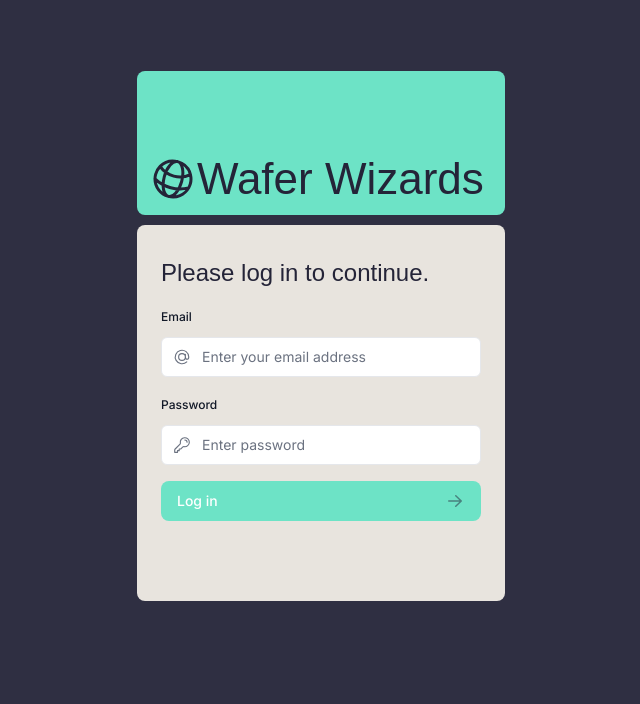
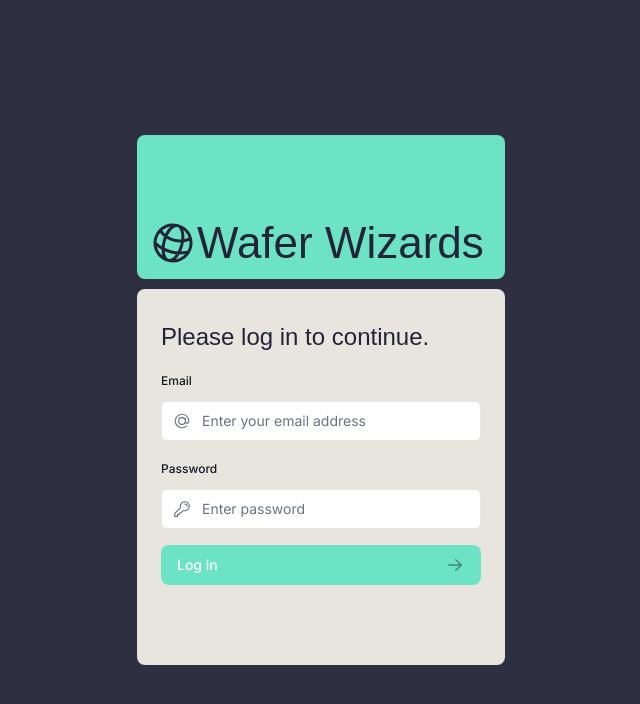
Before and after one commit to Connor-Skudlarek/issue-tracker, a Next.js app: page /login in a window 1280 px wide. Shown: the top 704 px of the page, without its empty margins (319-959 px from the left). Built offline with nearby package versions, Linux system fonts and the light colour scheme; a web font is replaced by a local one.

Commit message:
Remove css neg-margin on md-screens, #10
Stops bug removing a large amount of margin from the top of the page
on md-screens.

```diff
--- a/app/login/page.tsx
+++ b/app/login/page.tsx
@@ -5,7 +5,7 @@
 export default function LoginPage() {
   return (
     <main className="flex h-screen items-center justify-center bg-my-navy/[95%]">
-      <div className="relative mx-auto flex w-full max-w-[400px] flex-col space-y-2.5 p-4 md:-mt-32">
+      <div className="relative mx-auto flex w-full max-w-[400px] flex-col space-y-2.5 p-4">
         <div className="flex h-20 w-full items-end rounded-lg bg-my-mint p-3 md:h-36">
           <WaferWizardsLogo />
         </div>
```
